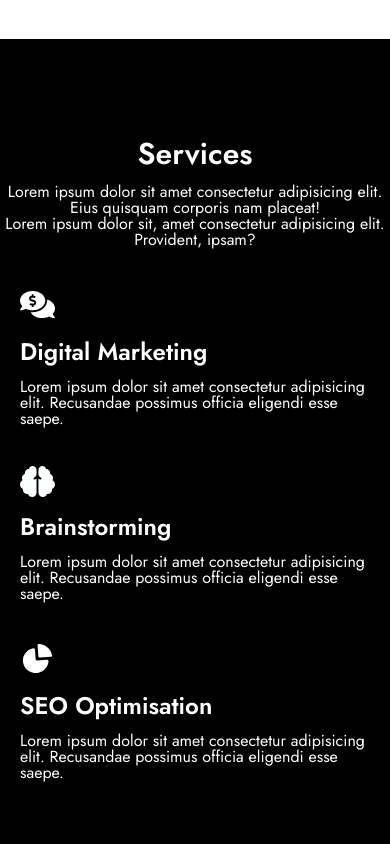
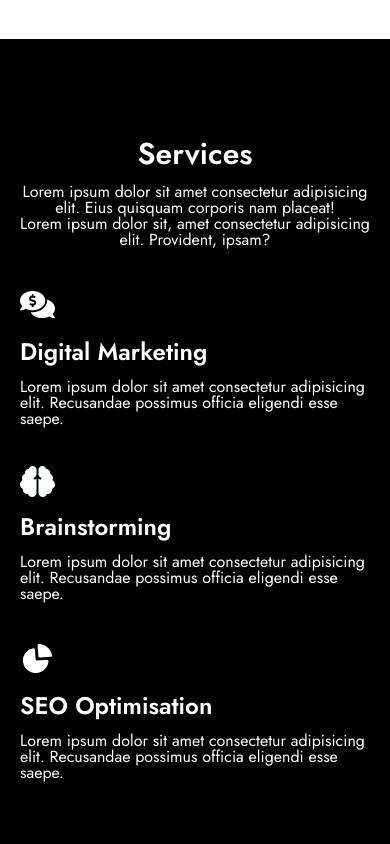
Before and after one commit to MarinaDeGaetani/Integration-JohnDoe, a plain HTML site: page index.html in a window 390 px wide. Shown: the part 1860-2704 px from the top of the page. Drawn offline with Linux system fonts and the light colour scheme.

Commit message:
ajout padding center responsive

```diff
--- a/css/style.css
+++ b/css/style.css
@@ -299,6 +299,12 @@ footer .fflex {
 /* RESPONSIVE*/
 
 @media screen and (max-width: 600px) {
+  /* Global*/
+
+  .center {
+    padding: 0 20px;
+  }
+
   /* Header*/
 
   .menu {
```
